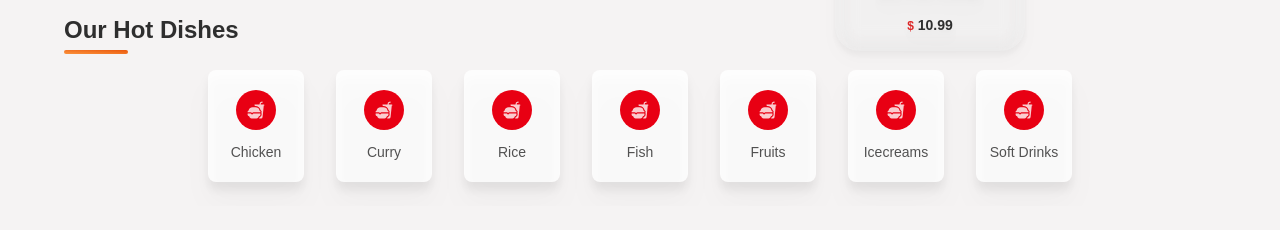
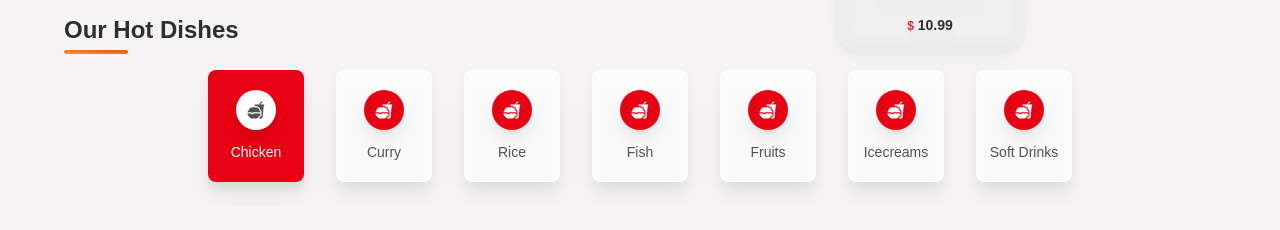
Before and after one commit to luizsaulo/food-delivery-app, a React (Create React App) app: page / in a window 1280 px wide. Shown: the part 948-1178 px from the top of the page. Built offline with nearby package versions, Linux system fonts and the light colour scheme; no server answers; the database is empty.

Commit message:
finishing the menu container renderization by addind effect hooks and some more stylization

```diff
--- a/src/components/MainContainer.jsx
+++ b/src/components/MainContainer.jsx
@@ -30,7 +30,7 @@ const MainContainer = () => {
             <motion.div
               whileTap={{ scale: 0.75 }}
               className="w-8 h-8 rounded-lg bg-orange-300 hover:bg-orange-500 cursor-pointer
-              transition-all duration-100 ease-in-out hover:shadow-lg flex
+              hover:shadow-lg flex
               items-center justify-center"
               onClick={() => setScrollValue(-200)}
             >
--- a/src/components/MenuContainer.jsx
+++ b/src/components/MenuContainer.jsx
@@ -1,6 +1,7 @@
-import React, { useState } from 'react'
+import React, { useEffect, useState } from 'react'
 import {IoFastFood} from 'react-icons/io5'
 import { categories } from '../utils/data'
+import { motion } from 'framer-motion';
 
 const MenuContainer = () => {
     const [filter, setfilter] = useState('chicken')
@@ -18,15 +19,23 @@ const MenuContainer = () => {
         <div className='w-full flex items-center justify-start lg:justify-center gap-8 py-6 overflow-x-scroll
         scrollbar-none'>
             {categories && categories.map(category => (
-                <div key={category.id} className='group bg-card w-24 min-w-[94px] h-28 cursor-pointer rounded-lg drop-shadow-xl flex flex-col
-                gap-3 items-center justify-center hover:bg-cartNumBg duration-150 transition-all ease-in-out'>
-                    <div className='w-10 h-10 rounded-full bg-cartNumBg group-hover:bg-card flex items-center justify-center'>
-                        <IoFastFood className='text-card group-hover:text-textColor text-lg' />
+                <motion.div whileTap={{scale : 0.75}}
+                    key={category.id}
+                    className={`group ${filter === category.urlParamName ? 'bg-cartNumBg' : 'bg-card'}
+                    w-24 min-w-[94px] h-28 cursor-pointer rounded-lg drop-shadow-xl flex flex-col
+                    gap-3 items-center justify-center hover:bg-cartNumBg`}
+                    onClick={() => setfilter(category.urlParamName)}
+                >
+                    <div className={`w-10 h-10 rounded-full shadow-lg ${filter === category.urlParamName ? 'bg-white' : 'bg-cartNumBg'}
+                    group-hover:bg-white flex items-center justify-center`}>
+                        <IoFastFood className={`${filter === category.urlParamName ? 'text-textColor' : 'text-white'}
+                        group-hover:text-textColor text-lg`} />
                     </div>
-                    <p className='text-sm text-textColor group-hover:text-white'>
+                    <p className={`text-sm ${filter === category.urlParamName ? 'text-white' : 'text-textColor'}
+                    group-hover:text-white`}>
                         {category.name}
                     </p>
-                </div>
+                </motion.div>
             ))}
         </div>
         </div>
```
